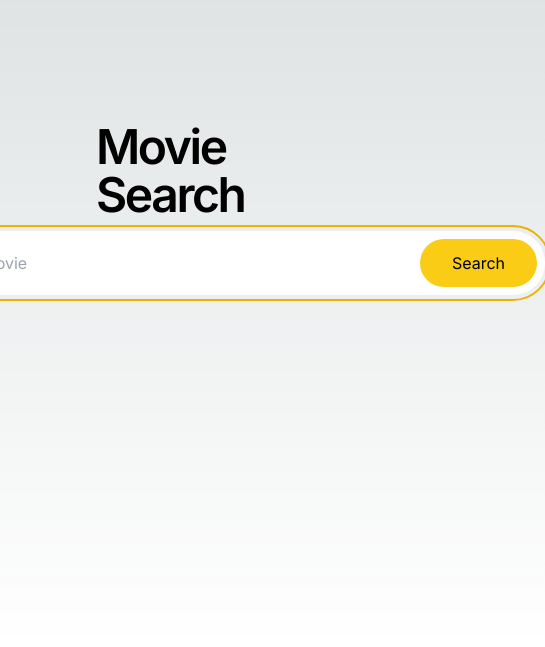
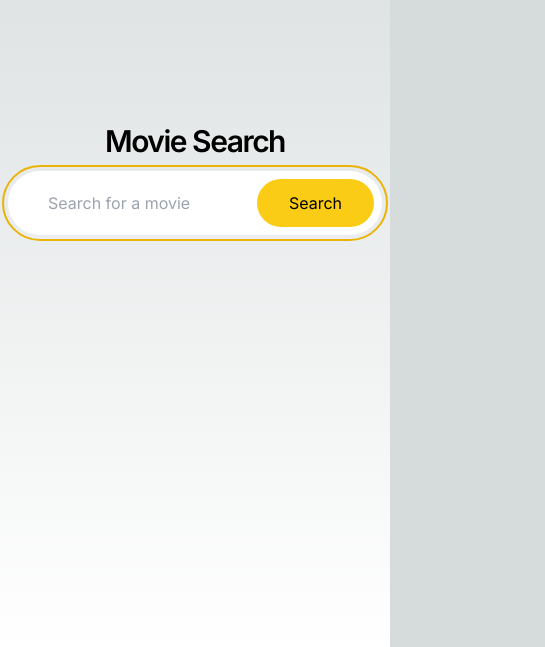
Before and after one commit to IEdiong/je-consulting-fe-test, a Next.js app: page / in a window 390 px wide. Shown: the part 197-844 px from the top of the page, 545 px wide, since content can reach past the window. Built offline with nearby package versions, Linux system fonts and the light colour scheme.

Commit message:
add mobile friendly search page

```diff
--- a/src/app/page.tsx
+++ b/src/app/page.tsx
@@ -2,8 +2,10 @@ import { SearchForm } from '@/components';
 
 export default function Home() {
   return (
-    <main className='flex min-h-screen flex-col gap-y-3 justify-start items-center p-24 pt-[320px]'>
-      <h1 className='text-5xl font-semibold tracking-tighter'>Movie Search</h1>
+    <main className='flex min-h-screen flex-col gap-y-3 justify-start items-center px-2 sm:px-6 md:px-24 pt-[320px]'>
+      <h1 className='text-3xl md:text-5xl font-semibold tracking-tighter'>
+        Movie Search
+      </h1>
       <SearchForm hasFocus={true} />
     </main>
   );
--- a/src/components/search-form.tsx
+++ b/src/components/search-form.tsx
@@ -64,9 +64,13 @@ export default function SearchForm({
   };
 
   return (
-    <form role='search' onSubmit={handleSubmit} className='relative w-[700px]'>
+    <form
+      role='search'
+      onSubmit={handleSubmit}
+      className='relative w-full md:w-[700px]'
+    >
       <input
-        className='w-[700px] h-16 rounded-full ps-10 focus:outline-none focus-visible:outline-yellow-500 focus-visible:outline-offset-4 focus-visible:outline-2'
+        className='w-full pe-32 md:w-[700px] h-16 rounded-full ps-10 focus:outline-none focus-visible:outline-yellow-500 focus-visible:outline-offset-4 focus-visible:outline-2'
         type='search'
         name='search'
         placeholder='Search for a movie'
```
Also changed, not shown: 1 other file (tests, documents, lock files or other folders).
